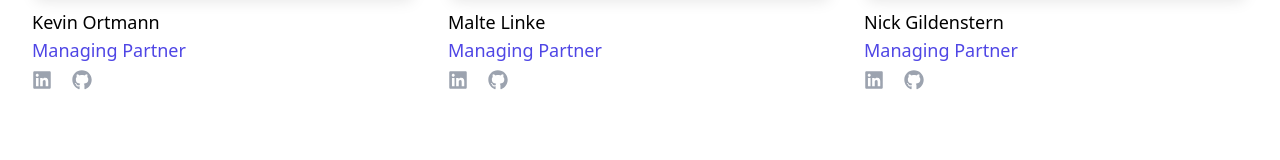
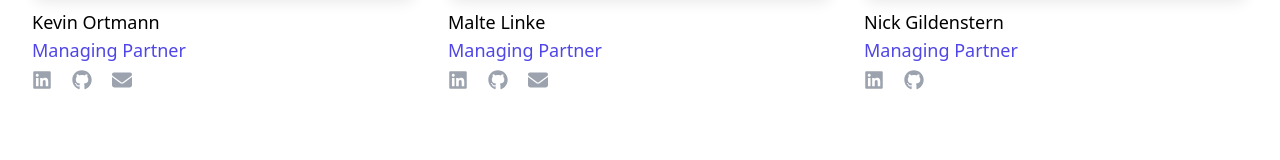
Before and after one commit to olg-group/website, a Vue app: page /about in a window 1280 px wide. Shown: the part 2532-2692 px from the top of the page. Built offline with nearby package versions, Linux system fonts and the light colour scheme.

Commit message:
Add email contact links to team members in AboutView.vue

```diff
--- a/src/views/AboutView.vue
+++ b/src/views/AboutView.vue
@@ -3,7 +3,7 @@ import SimpleHeaderSection from "@/components/sections/SimpleHeaderSection.vue";
 import SquareImageFeatureSection from "@/components/sections/SquareImageFeatureSection.vue";
 import {
   faBullseye,
-  faChartLine,
+  faChartLine, faEnvelope,
   faFlask,
   faGlobe,
   faHandshake,
@@ -107,7 +107,8 @@ import NickGildenstern from "@/assets/team/nick-gildenstern.jpg";
         imageUrl: KevinOrtmann as string,
         connections: [
           { name: 'LinkedIn', icon: faLinkedin, to: 'https://www.linkedin.com/in/kevin-ortmann/' },
-          { name: 'GitHub', icon: faGithub, to: 'https://github.com/KevinOrtmann' }
+          { name: 'GitHub', icon: faGithub, to: 'https://github.com/KevinOrtmann' },
+          { name: 'Mail', icon: faEnvelope, to: 'mailto:kevin.ortmann@olg-group.com' }
         ]
       },
       {
@@ -116,7 +117,8 @@ import NickGildenstern from "@/assets/team/nick-gildenstern.jpg";
         imageUrl: MalteLinke as string,
         connections: [
           { name: 'LinkedIn', icon: faLinkedin, to: 'https://www.linkedin.com/in/malte-linke-b51301222/' },
-          { name: 'GitHub', icon: faGithub, to: 'https://github.com/parzival-space/' }
+          { name: 'GitHub', icon: faGithub, to: 'https://github.com/parzival-space/' },
+          { name: 'Mail', icon: faEnvelope, to: 'mailto:malte.linke@olg-group.com' }
         ]
       },
       {
```
